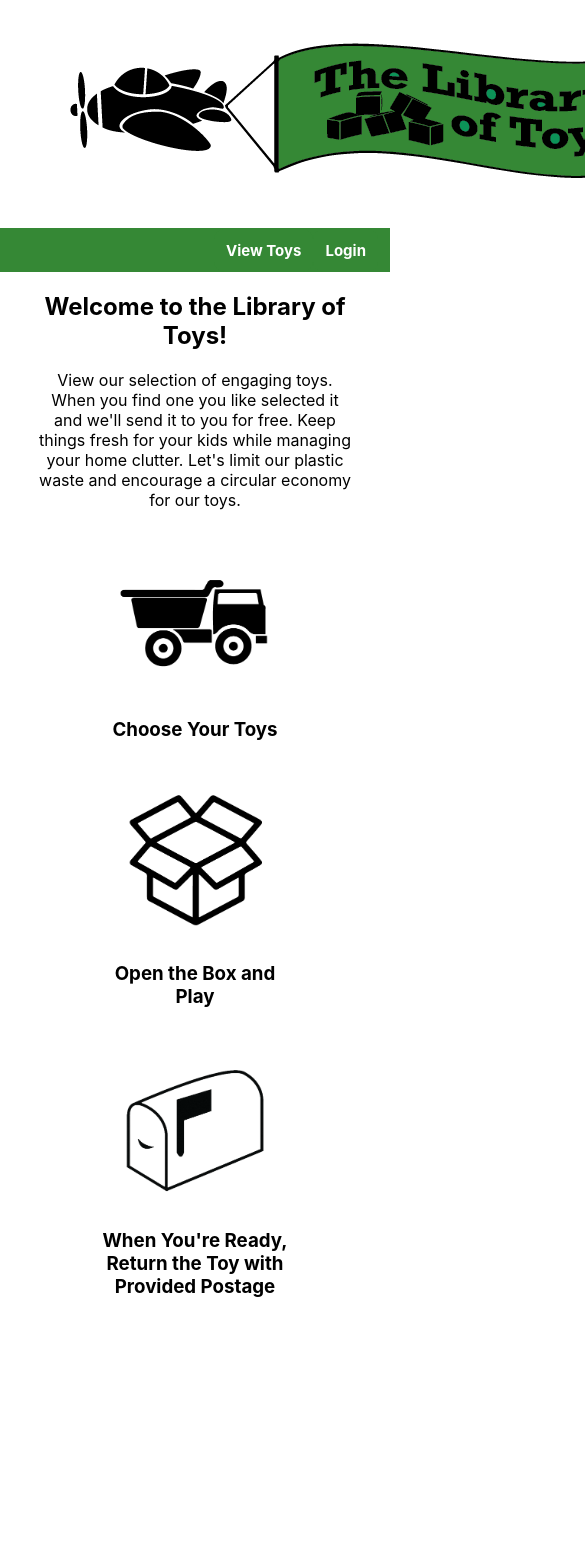
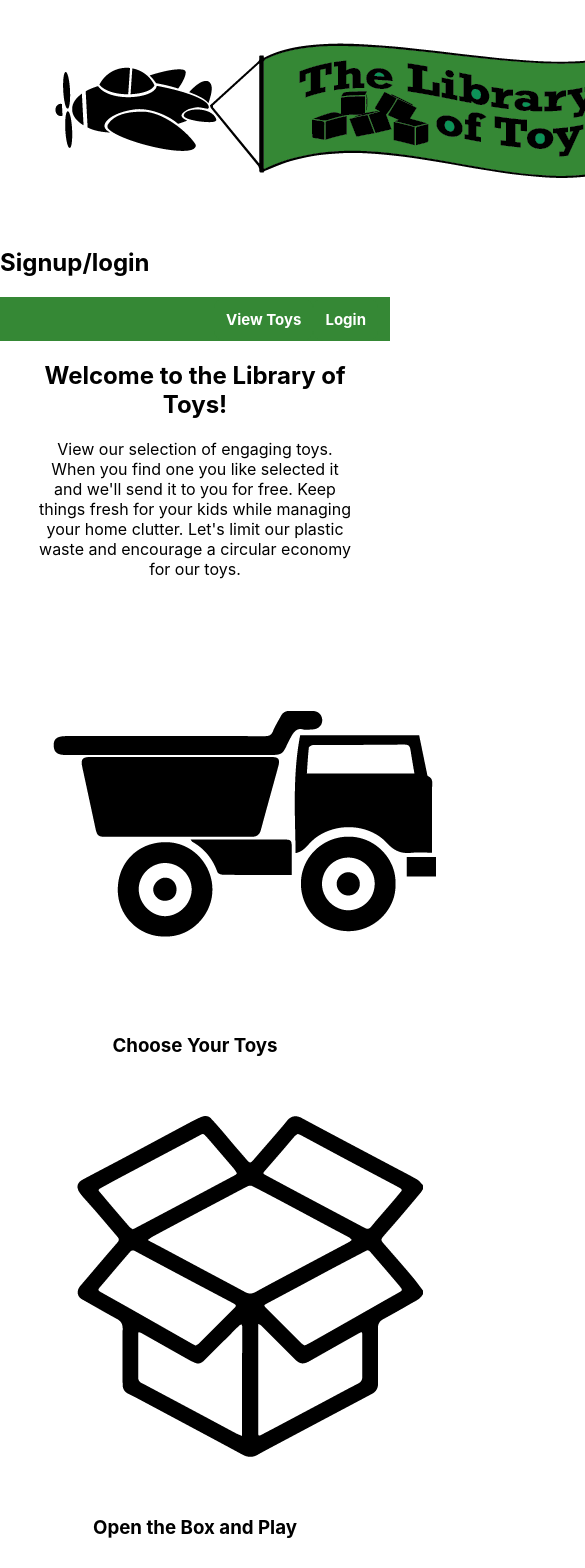
Before and after one commit to tempobeast/toy-library, a React (Create React App) app in the folder client/: page / in a window 390 px wide. Shown: the top 1568 px of the page, 585 px wide, since content can reach past the window. Before the commit the page ends 1327 px from the top, so only its background shows below. Built offline with nearby package versions, Linux system fonts and the light colour scheme; no server answers.

Commit message:
adjust classNames for responsive/mobile first styling

```diff
--- a/client/src/components/Header.js
+++ b/client/src/components/Header.js
@@ -15,9 +15,9 @@ function Header() {
   }
 
   return (
-    <div id="header">
+    <div className="header">
       <Link to="/">
-        <img src="/ToyLibLogo-adjusted-01-01.png" alt="Toy Library Logo" className="header-logo"/>
+        <img src="/ToyLibLogo-adjusted-01-01.png" alt="Toy Library Logo" id="header-logo"/>
       </Link>
       {user && user.is_admin ? null : user ? (
         <h2
@@ -25,7 +25,7 @@ function Header() {
           id="header__cart-thumb"
         >{`🛒 ${cart.total_items} items`}</h2>
       ) : (
-        <h2 id="header__cart-thumb" onClick={() => navigate("/user_login")}>
+        <h2 id="header__signup-login" onClick={() => navigate("/user_login")}>
           Signup/login
         </h2>
       )}
--- a/client/src/components/Home.js
+++ b/client/src/components/Home.js
@@ -5,18 +5,18 @@ function Home() {
       <p>
         View our selection of engaging toys. When you find one you like selected it and we'll send it to you for free. Keep things fresh for your kids while managing your home clutter. Let's limit our plastic waste and encourage a circular economy for our toys.
       </p>
-      <div className="how-to-container">
-        <div className="how-to-data">
-          <img src="HowToCards-01.png" alt="choose toys" className="how-to-image"/>
+      <div className="home__how-to-container">
+        <div className="home__how-to-data">
+          <img src="HowToCards-01.png" alt="choose toys" className="home__how-to-image"/>
           <h3>Choose Your Toys</h3>
         </div>
-        <div className="how-to-data">
-          <img src="HowToCards-02.png" alt="open the box and play" className="how-to-image"/>
+        <div className="home__how-to-data">
+          <img src="HowToCards-02.png" alt="open the box and play" className="home__how-to-image"/>
           <h3>Open the Box and Play</h3>
         </div>
-        <div className="how-to-data">
-          <img src="HowToCards-03.png" alt="when you're ready, return the toy with provided postage" className="how-to-image"/>
-          <h3>When You're Ready, Return the Toy with Provided Postage</h3>
+        <div className="home__how-to-data">
+          <img src="HowToCards-03.png" alt="Return the toy with provided postage" className="home__how-to-image"/>
+          <h3>Return the Toy with Provided Postage</h3>
         </div>
       </div>
     </div>
--- a/client/src/components/LoginForm.js
+++ b/client/src/components/LoginForm.js
@@ -46,8 +46,8 @@ function LoginForm() {
   }
 
   return (
-    <div >
-      <h1 className="login-form">Login:</h1>
+    <div className="login-form">
+      <h1 className="login-form__title">Login:</h1>
       <form onSubmit={handleSubmit}>
         <label className="label" htmlFor="username">
           Username:{" "}
@@ -60,7 +60,6 @@ function LoginForm() {
           onChange={handleUsernameChange}
           required
         />
-        <br />
         <label className="label" htmlFor="password">
           Password:{" "}
         </label>
@@ -72,7 +71,6 @@ function LoginForm() {
           onChange={handlePasswordChange}
           required
         />
-        <br />
         <button type="submit"> {isLoading ? "Loading..." : "Login"} </button>
         {errors ? errors.map((err) => <p key={err}>{err}</p>) : null}
       </form>
--- a/client/src/components/LoginPage.js
+++ b/client/src/components/LoginPage.js
@@ -6,12 +6,12 @@ function LoginPage({ onLogin }) {
   const [showLogin, setShowLogin] = useState(true);
 
   return (
-    <div>
+    <div className="login-signup">
       {showLogin ? (
         <>
           <LoginForm onLogin={onLogin} />
           <br />
-          <p className="login-form">
+          <p className="login-page">
             Don't have an account? &nbsp;
             <button onClick={() => setShowLogin(false)}>Sign Up</button>
           </p>
@@ -19,7 +19,7 @@ function LoginPage({ onLogin }) {
       ) : (
         <>
           <SignUpForm onLogin={onLogin} />
-          <p className="login-form">
+          <p className="login-page">
             Already have an account? &nbsp;
             <button onClick={() => setShowLogin(true)}>Log In</button>
           </p>
--- a/client/src/components/SignUpForm.js
+++ b/client/src/components/SignUpForm.js
@@ -61,8 +61,8 @@ function SignUpForm() {
 
   return (
     <div>
-      <h1>Signup: </h1>
-      <form onSubmit={handleSubmit}>
+      <h1 className="signup-form__title">Signup: </h1>
+      <form onSubmit={handleSubmit} className="signup-form">
         <label htmlFor="username">Username: </label>
         <input
           type="text"
@@ -72,7 +72,6 @@ function SignUpForm() {
           onChange={(e) => setUsername(e.target.value)}
           required
         />
-        <br />
         <label htmlFor="password">Password: </label>
         <input
           type="password"
@@ -82,7 +81,6 @@ function SignUpForm() {
           onChange={(e) => setPassword(e.target.value)}
           required
         />
-        <br />
         <label htmlFor="password">Password Confirmation: </label>
         <input
           type="password"
@@ -92,7 +90,6 @@ function SignUpForm() {
           onChange={(e) => setPasswordConfirmation(e.target.value)}
           required
         />
-        <br />
         <label htmlFor="first-name">First Name: </label>
         <input
           type="first-name"
@@ -102,7 +99,6 @@ function SignUpForm() {
           onChange={(e) => setFirstName(e.target.value)}
           required
         />
-        <br />
         <label htmlFor="last-name">Last Name: </label>
         <input
           type="last-name"
@@ -112,7 +108,6 @@ function SignUpForm() {
           onChange={(e) => setLastName(e.target.value)}
           required
         />
-        <br />
         <label htmlFor="email">Email: </label>
         <input
           type="email"
@@ -122,15 +117,14 @@ function SignUpForm() {
           onChange={(e) => setEmail(e.target.value)}
           required
         />
-        <br />
-        <label htmlFor="telephone">Telephone: </label>
+        {/* <label htmlFor="telephone">Telephone: </label>
         <PhoneInput
           id="telephone"
           defaultCountry="US"
           value={telephone}
           onChange={setTelephone}
         />
-        <br />
+        <br /> */}
         <button type="submit"> {isLoading ? "Loading..." : "Sign Up"} </button>
         {errors ? errors.map((err) => <p key={err}>{err}</p>) : null}
       </form>
```
